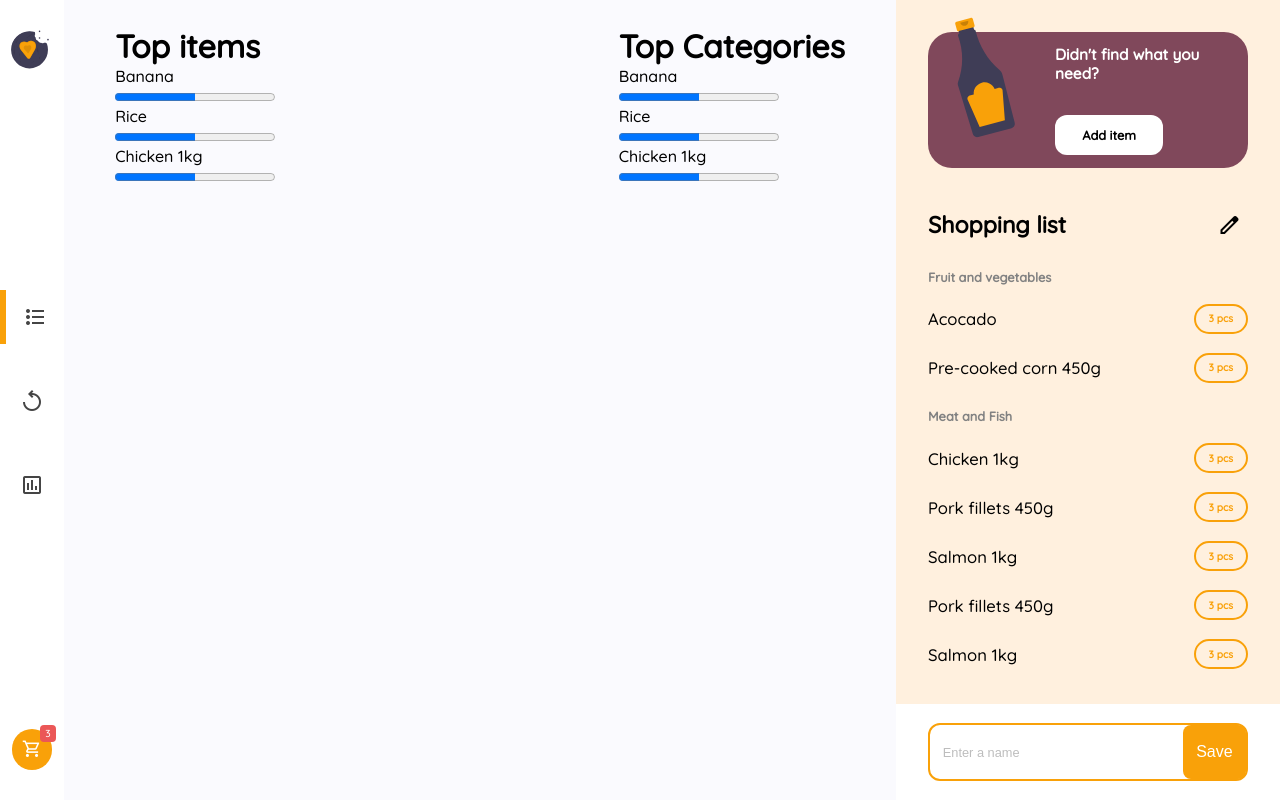
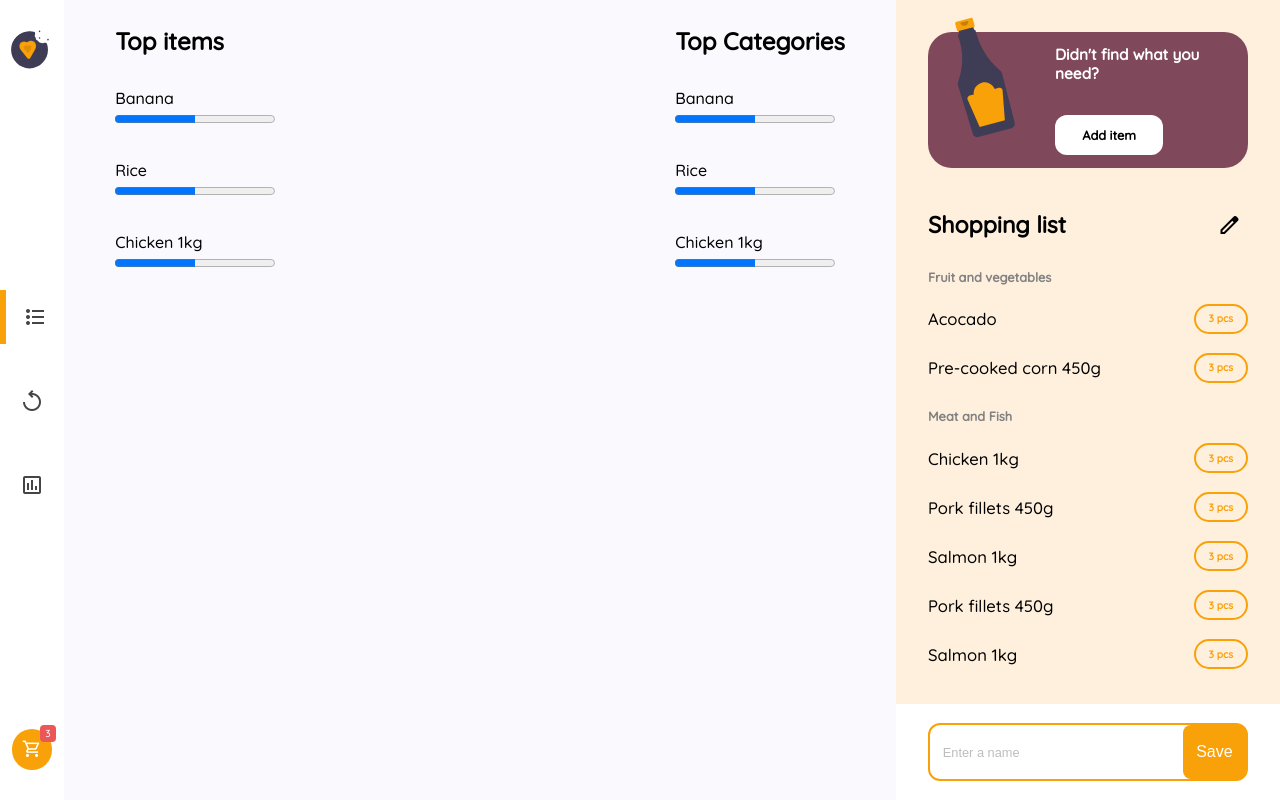
Before and after one commit to christiandionisio/shoppingify, a React (Create React App) app: page /statistics in a window 1280 px wide. Built offline with nearby package versions, Linux system fonts and the light colour scheme.

Commit message:
StatisticsProgressElementList css added

```diff
--- a/src/components/ui/StatisticsProgressElementList.tsx
+++ b/src/components/ui/StatisticsProgressElementList.tsx
@@ -1,5 +1,6 @@
 import { FC } from "react";
 import { StatisticsProgressElement } from "./StatisticsProgressElement";
+import '../../styles/components/ui/StatisticsProgressElementList.css';
 
 interface Props {
     elementType: string;
--- /dev/null
+++ b/src/styles/components/ui/StatisticsProgressElementList.css
@@ -0,0 +1,9 @@
+.list-progress-bar-element {
+    display: flex;
+    flex-direction: column;
+    gap: 2.5vw;
+}
+
+.list-progress-bar-element h1 {
+    font-size: 24px;
+}
```
